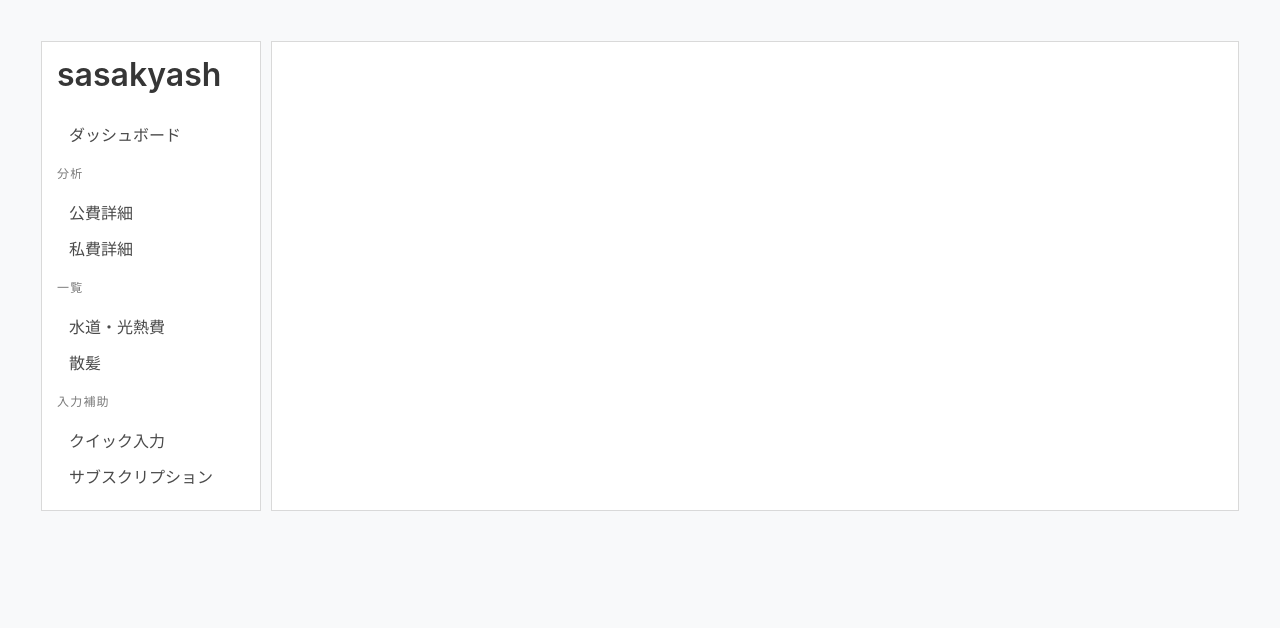
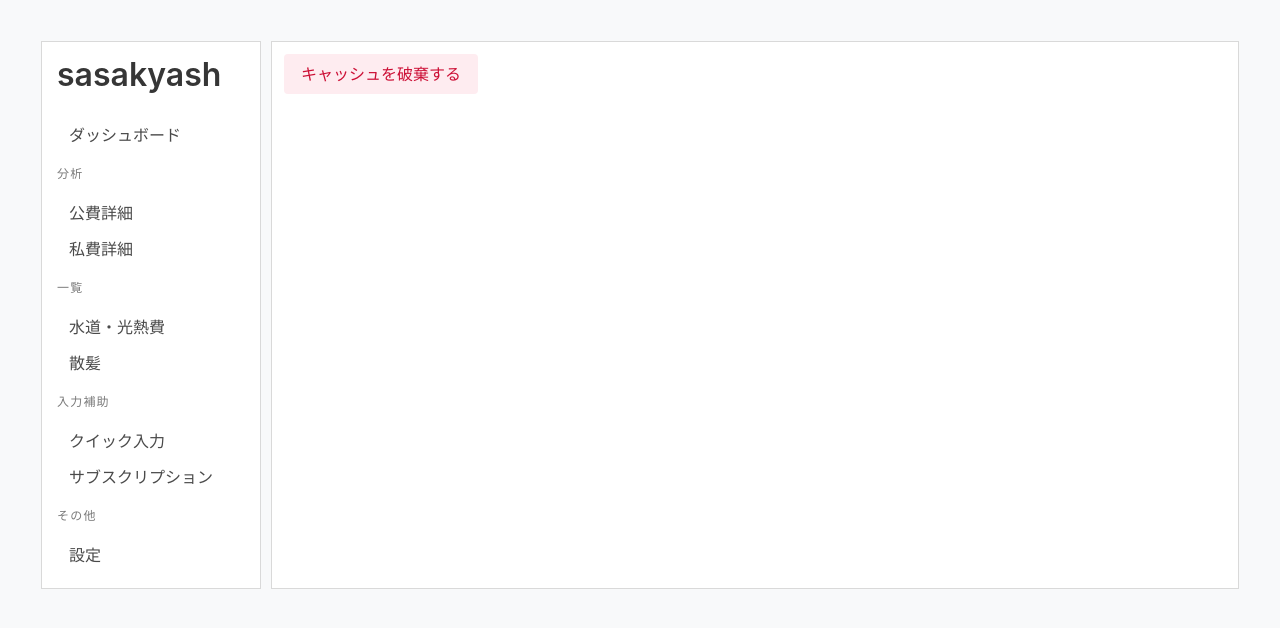
Before and after one commit to s-sasaki-0529/sasakyash-web, a Nuxt app: page /others/setting in a window 1280 px wide. Shown: the top 628 px of the page. Built offline with nearby package versions, Linux system fonts and the light colour scheme.

Commit message:
設定メニューを追加し、キャッシュを破棄ボタンを設置

```diff
--- a/components/commons/SideMenu.vue
+++ b/components/commons/SideMenu.vue
@@ -23,6 +23,11 @@
       <li><nuxt-link to="/forms/payment">クイック入力</nuxt-link></li>
       <li><nuxt-link to="/forms/subscription">サブスクリプション</nuxt-link></li>
     </ul>
+
+    <p class="menu-label">その他</p>
+    <ul class="menu-list">
+      <li><nuxt-link to="/others/setting">設定</nuxt-link></li>
+    </ul>
   </div>
 </template>
 
--- /dev/null
+++ b/pages/others/setting.vue
@@ -0,0 +1,24 @@
+<template>
+  <div class="others-setting">
+    <button @click="requestClearCache" class="button is-danger is-light">キャッシュを破棄する</button>
+  </div>
+</template>
+
+<script>
+export default {
+  methods: {
+    requestClearCache() {
+      if (this.$nuxt.$loading.get() > 0) return
+
+      this.$nuxt.$loading.start()
+      this.$fire.functions
+        .httpsCallable('clearCache')()
+        .finally(() => {
+          this.$nuxt.$loading.finish()
+        })
+    }
+  }
+}
+</script>
+
+<style lang="scss"></style>
```
